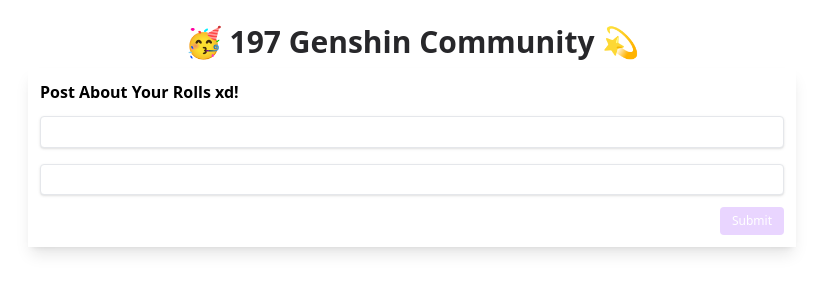
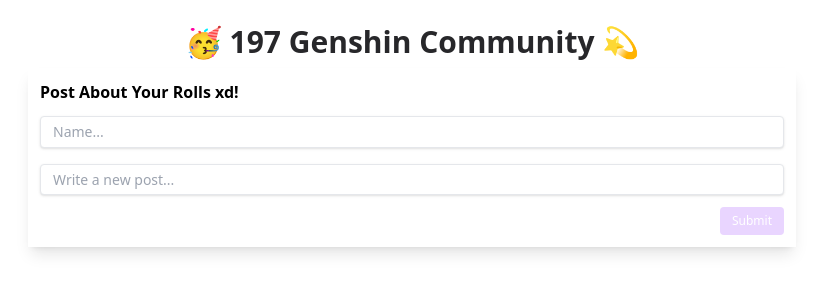
Before and after one commit to xcupsilon/minitwitter, a React (Vite) app: page / in a window 1280 px wide. Shown: the top 300 px of the page, without its empty margins (228-1051 px from the left). Built offline with nearby package versions, Linux system fonts and the light colour scheme.

Commit message:
fixes reply rendering bug and styling error

```diff
--- a/src/components/Comment.js
+++ b/src/components/Comment.jsx
@@ -7,7 +7,7 @@
   const [enableReply, setEnableReply] = useState(false)
 
   const addReply = (reply, index) => {
-    const { author, content } = reply
+    const { name: author, post: content } = reply
     return <Comment name={author} post={content} depth={depth + 1} key={index} />
   }
 
--- a/src/components/Input.js
+++ b/src/components/Input.jsx
@@ -1,6 +1,6 @@
 import React, { useState } from 'react'
 
-const Input = ({ comments, setComment, setEnableReply }) => {
+const Input = ({ comments, setComment, setEnableReply = () => {} }) => {
   const [name, setName] = useState('')
   const [post, setPost] = useState('')
 
@@ -16,7 +16,7 @@
     if (isValid()) {
       return (
         <div className="flow-root">
-          <button type="button" onClick={e => handleClick(e)} className="bg-purple-500 hover:bg-purple-700 text-white font-normal h-7 py-1 px-3 text-xs rounded float-right">
+          <button type="submit" onClick={e => handleClick(e)} className="bg-purple-500 hover:bg-purple-700 text-white font-normal h-7 py-1 px-3 text-xs rounded float-right">
             Submit
           </button>
         </div>
@@ -35,10 +35,10 @@
   return (
     <>
       <div className="mb-4 mt-3">
-        <input onChange={e => setName(e.target.value)} className="shadow appearance-none border rounded w-full py-1.5 px-3 text-gray-700 text-sm leading-tight focus:outline-none focus:shadow-outline focus:border-orange-200' id='name' type='text' placeholder='Name...'" />
+        <input onChange={e => setName(e.target.value)} className="shadow appearance-none border rounded w-full py-1.5 px-3 text-gray-700 text-sm leading-tight focus:outline-none focus:shadow-outline focus:border-orange-200'" id="name" type="text" placeholder="Name..." />
       </div>
       <div>
-        <input onChange={e => setPost(e.target.value)} className="shadow appearance-none border rounded w-full py-1.5 px-3 text-gray-700 text-sm mb-3 leading-tight focus:outline-none focus:shadow-outline focus:border-orange-200' id='post' type='text' placeholder='Write a new post...'" />
+        <input onChange={e => setPost(e.target.value)} className="shadow appearance-none border rounded w-full py-1.5 px-3 text-gray-700 text-sm mb-3 leading-tight focus:outline-none focus:shadow-outline focus:border-orange-200'" id="post" type="text" placeholder="Write a new post..." />
       </div>
       <SubmitButton />
     </>
```
Also changed, not shown: src/components/Post.jsx (renamed from src/components/Post.js), src/components/Title.jsx (renamed from src/components/Title.js), src/components/Voter.jsx (renamed from src/components/Voter.js).
